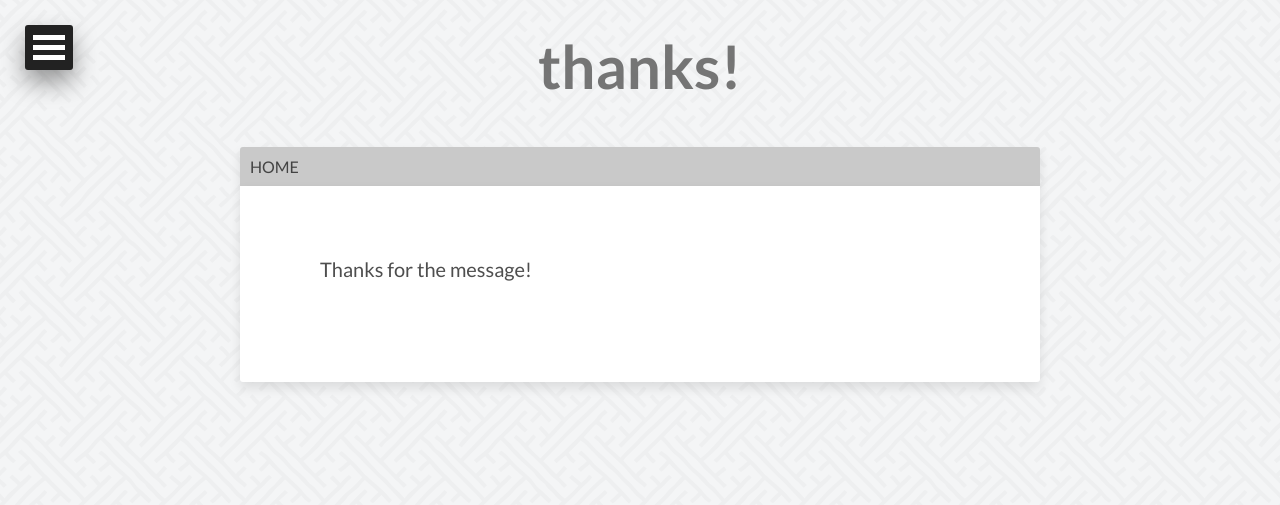
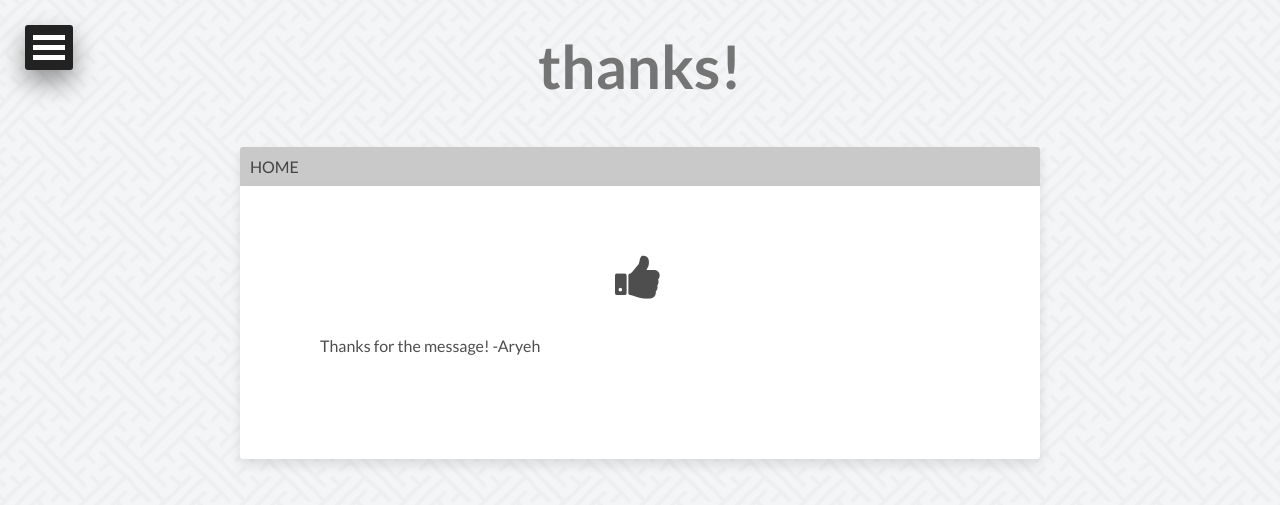
Before and after one commit to akobrinsky/akobrinsky.github.io, a Jekyll site: the page built from thanks.md, in a window 1280 px wide. Shown: the top 505 px of the page. Built offline with Jekyll 4.4.1, drawn with Linux system fonts in a browser that asks for light colours; nearby versions of some CDN libraries.

Commit message:
thumbs up

```diff
--- a/thanks.md
+++ b/thanks.md
@@ -5,4 +5,8 @@ image:
  background: bg12.png
 share: false
 ---
+<div class="email-info">
+<i class="fa fa-thumbs-up"></i>
+</div>
 Thanks for the message!
+-Aryeh
```
